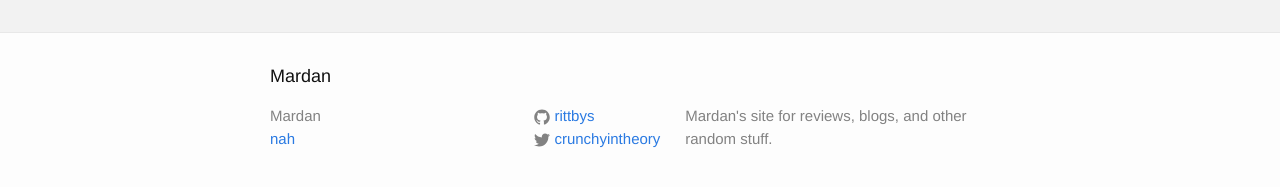
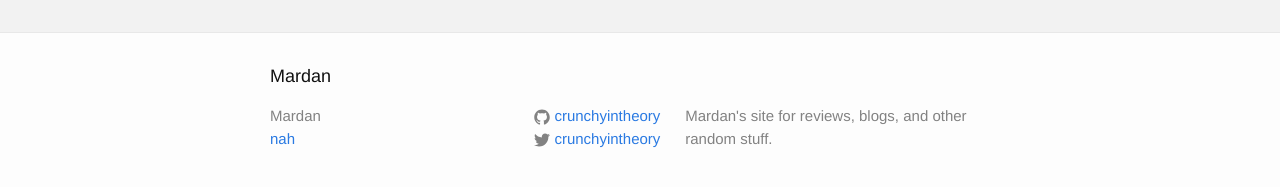
Before and after one commit to crunchyintheory/crunchyintheory.github.io, a Jekyll site: the page built from blog/index.html, in a window 1280 px wide. Shown: the part 576-763 px from the top of the page. Built offline with Jekyll 4.4.1, drawn with Linux system fonts in a browser that asks for light colours.

Commit message:
Update _config.yml

```diff
--- a/_config.yml
+++ b/_config.yml
@@ -11,9 +11,9 @@
 description: > # this means to ignore newlines until "baseurl:"
   Mardan's site for reviews, blogs, and other random stuff.
 baseurl: "" # the subpath of your site, e.g. /blog
-url: "http://rittbys.github.io" # the base hostname & protocol for your site
+url: "http://crunchyintheory.github.io" # the base hostname & protocol for your site
 twitter_username: crunchyintheory
-github_username:  rittbys
+github_username:  crunchyintheory
 
 # Build settings
 markdown: kramdown
```
